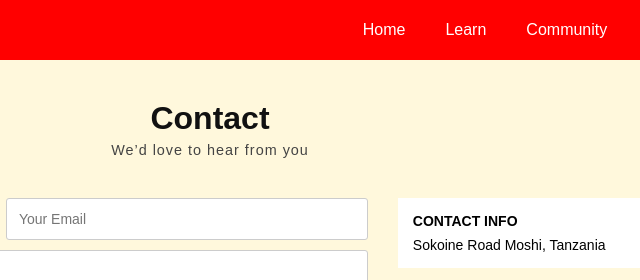
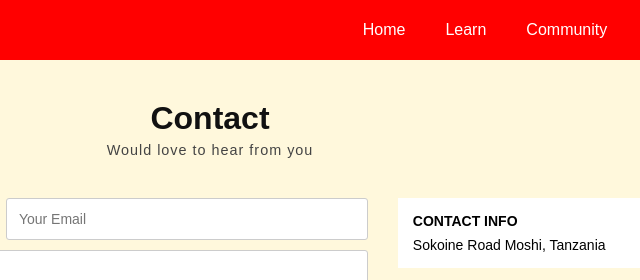
Before and after one commit to ZSMathew/HIV-Awareness, a plain HTML site: page contact.html in a window 1280 px wide. Shown: the top 280 px of the page, 430-1070 px from the left. Drawn offline with Linux system fonts and the light colour scheme.

Commit message:
Update contact.html
new

```diff
--- a/contact.html
+++ b/contact.html
@@ -333,7 +333,7 @@
   <!-- Page Header -->
   <header>
     <h1>Contact</h1>
-    <p>We’d love to hear from you</p>
+    <p>Would love to hear from you</p>
   </header>
 
   <!-- Main Content -->
```
